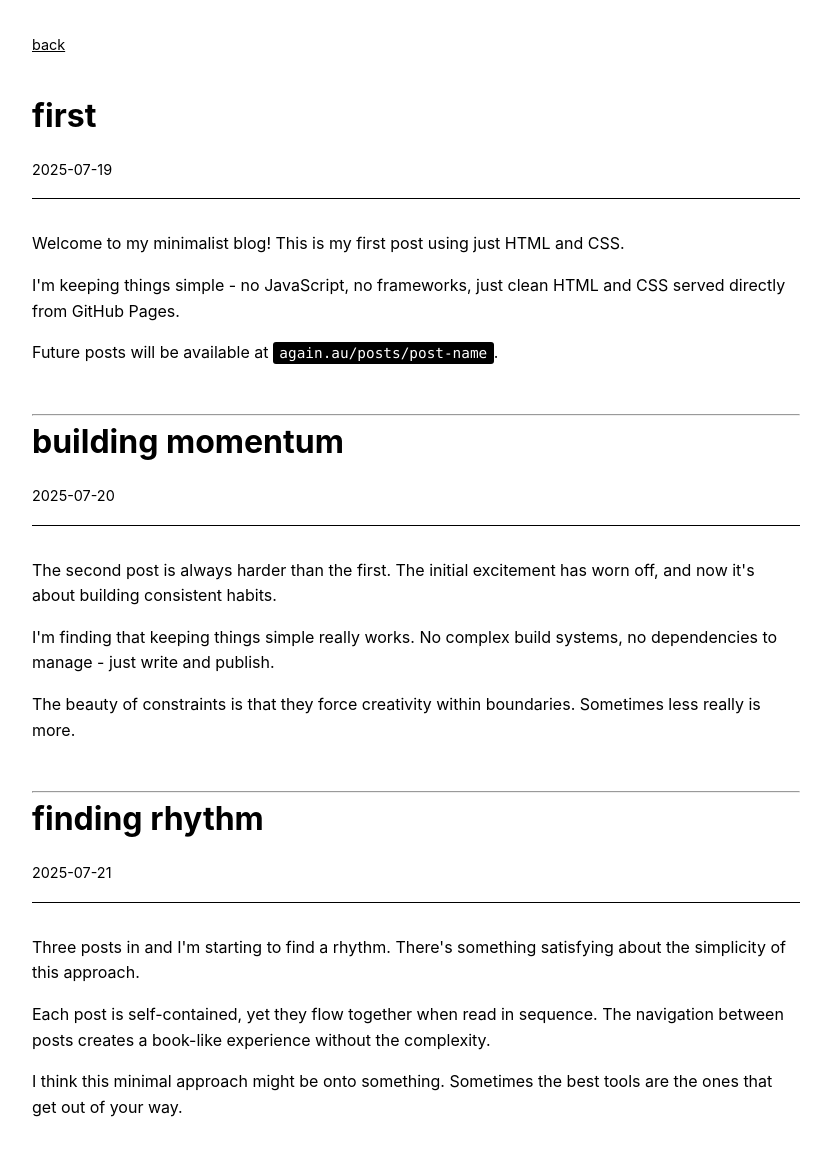
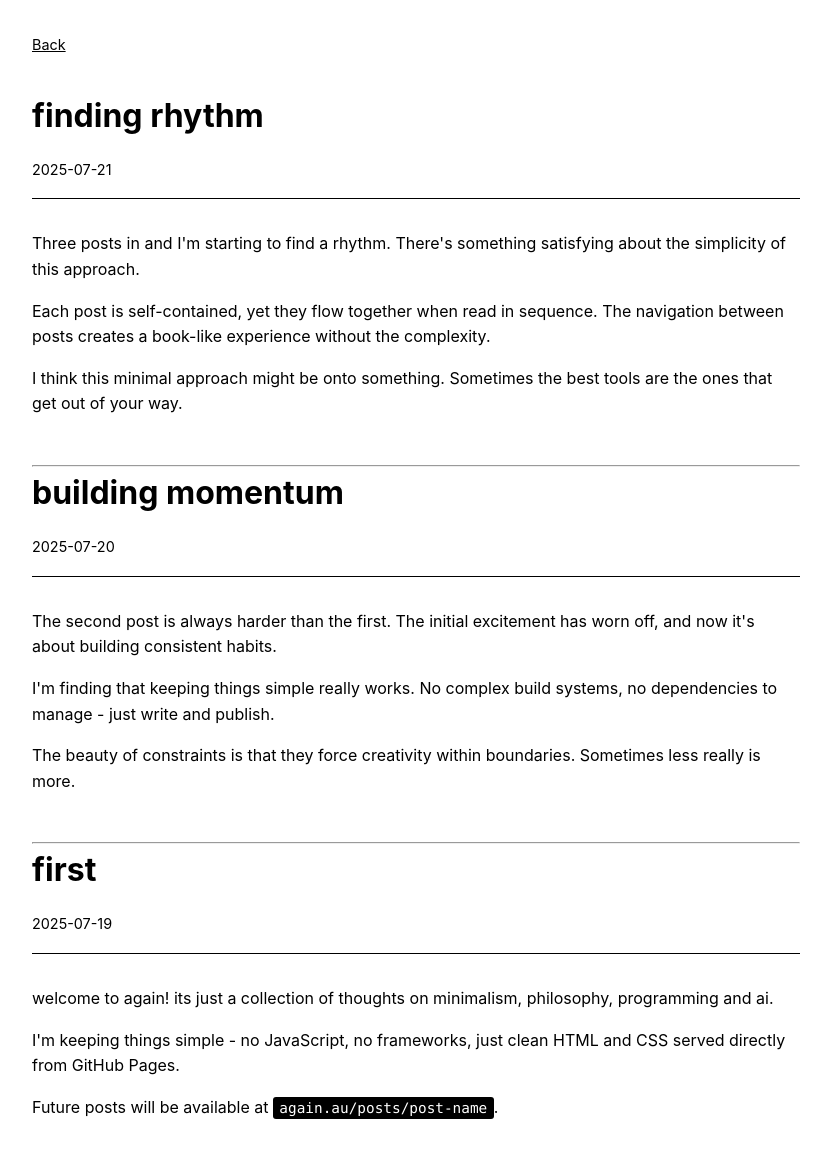
Before and after one commit to dairycow/again, a plain HTML site: page posts/all.html in a window 1280 px wide. Shown: the whole page, without its empty margins (224-1055 px from the left). Drawn offline with Linux system fonts and the light colour scheme.

Commit message:
update build script, posts

```diff
--- a/posts/all.html
+++ b/posts/all.html
@@ -3,43 +3,13 @@
 <head>
     <meta charset="UTF-8">
     <meta name="viewport" content="width=device-width, initial-scale=1.0">
-    <title>all posts</title>
+    <title>All Posts - Blog</title>
     <link rel="stylesheet" href="../style.css">
 </head>
 <body>
     <nav>
-        <a href="../">back</a>
+        <a href="../">Back</a>
     </nav>
-
-    <article>
-        <header>
-            <h1>first</h1>
-            <time datetime="2025-07-19">2025-07-19</time>
-        </header>
-
-        <p>Welcome to my minimalist blog! This is my first post using just HTML and CSS.</p>
-
-        <p>I'm keeping things simple - no JavaScript, no frameworks, just clean HTML and CSS served directly from GitHub Pages.</p>
-
-        <p>Future posts will be available at <code>again.au/posts/post-name</code>.</p>
-    </article>
-
-    <hr>
-
-    <article>
-        <header>
-            <h1>building momentum</h1>
-            <time datetime="2025-07-20">2025-07-20</time>
-        </header>
-
-        <p>The second post is always harder than the first. The initial excitement has worn off, and now it's about building consistent habits.</p>
-
-        <p>I'm finding that keeping things simple really works. No complex build systems, no dependencies to manage - just write and publish.</p>
-
-        <p>The beauty of constraints is that they force creativity within boundaries. Sometimes less really is more.</p>
-    </article>
-
-    <hr>
 
     <article>
         <header>
@@ -53,5 +23,31 @@
 
         <p>I think this minimal approach might be onto something. Sometimes the best tools are the ones that get out of your way.</p>
     </article>
+    <hr>
+    <article>
+        <header>
+            <h1>building momentum</h1>
+            <time datetime="2025-07-20">2025-07-20</time>
+        </header>
+
+        <p>The second post is always harder than the first. The initial excitement has worn off, and now it's about building consistent habits.</p>
+
+        <p>I'm finding that keeping things simple really works. No complex build systems, no dependencies to manage - just write and publish.</p>
+
+        <p>The beauty of constraints is that they force creativity within boundaries. Sometimes less really is more.</p>
+    </article>
+    <hr>
+    <article>
+        <header>
+            <h1>first</h1>
+            <time datetime="2025-07-19">2025-07-19</time>
+        </header>
+
+        <p>welcome to again! its just a collection of thoughts on minimalism, philosophy, programming and ai.</p>
+
+        <p>I'm keeping things simple - no JavaScript, no frameworks, just clean HTML and CSS served directly from GitHub Pages.</p>
+
+        <p>Future posts will be available at <code>again.au/posts/post-name</code>.</p>
+    </article>
 </body>
 </html>
```
Also changed, not shown: index.html (+14 -9 lines), posts/first.html (+3 -6 lines), posts/second.html (+4 -2 lines), posts/third.html (+3 -2 lines), 1 other file.
